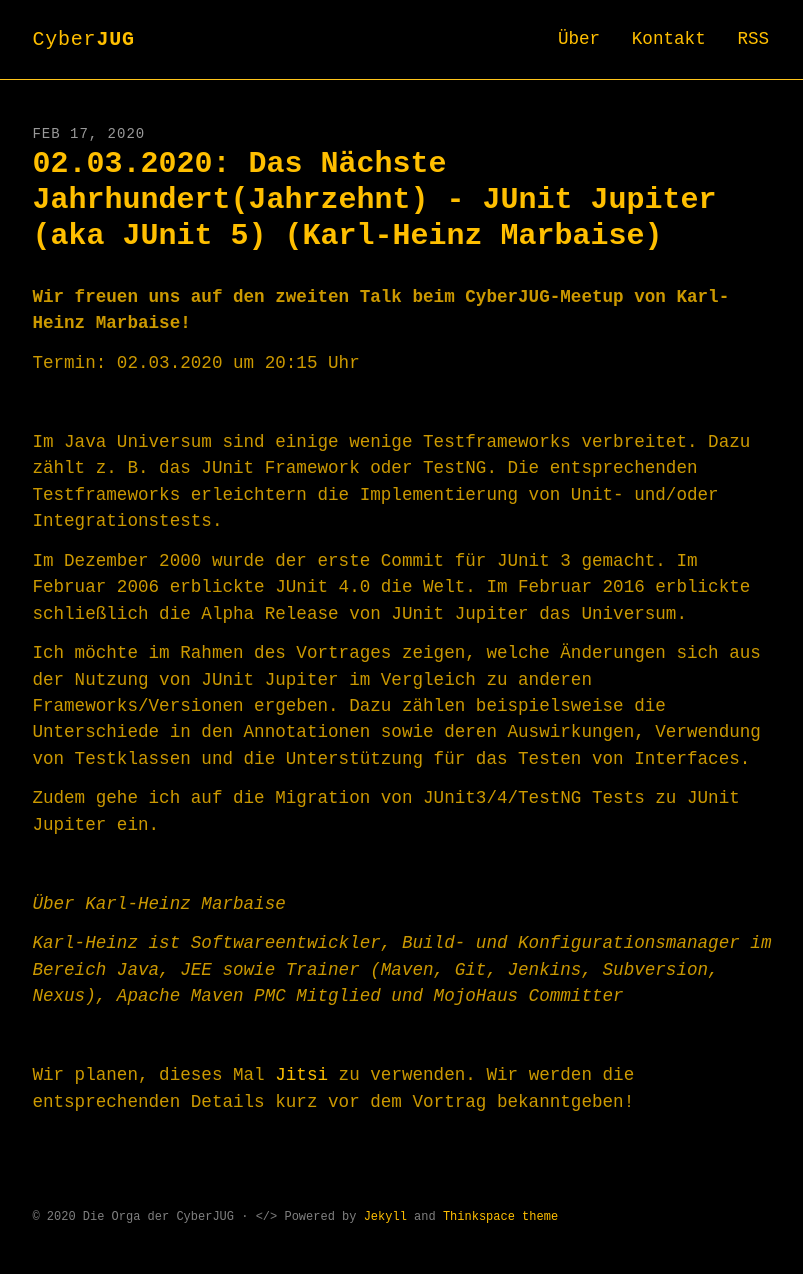
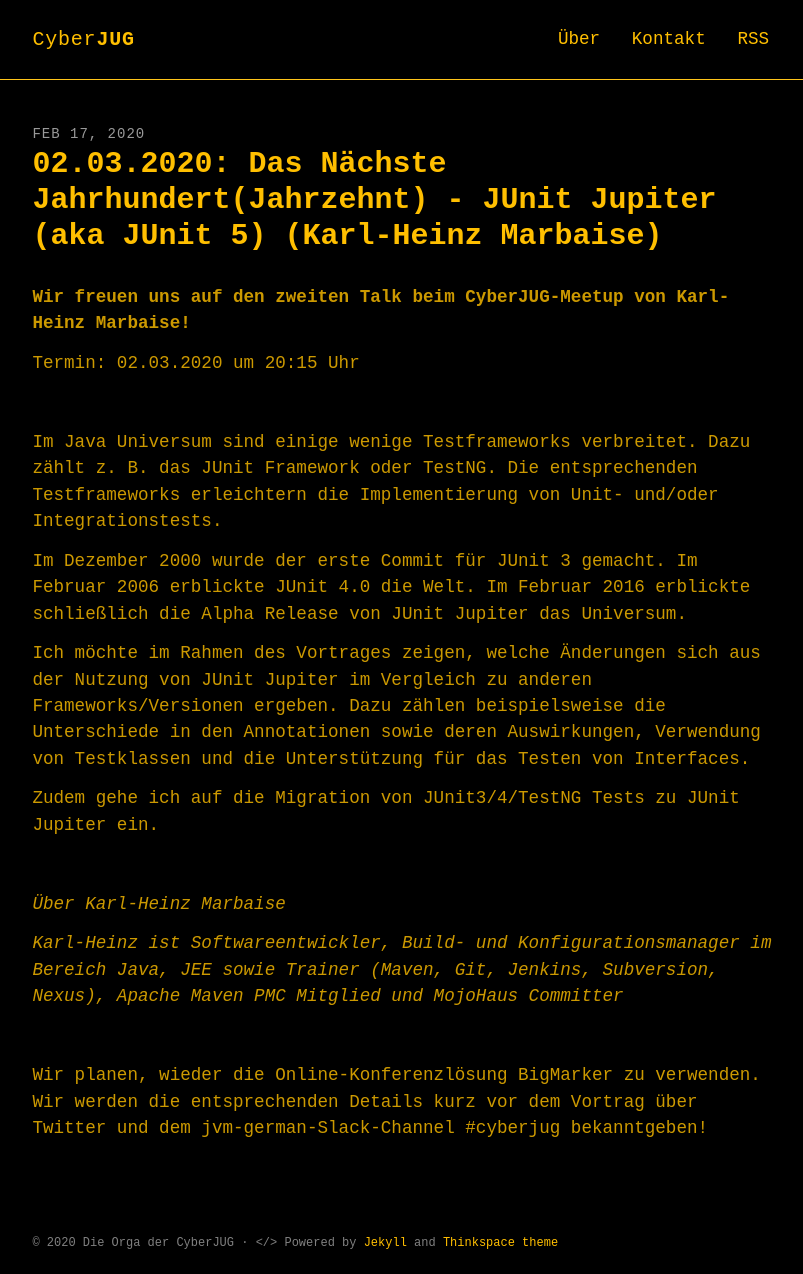
Before and after one commit to cyberjug/website, a Jekyll site: the page built from _posts/2020-02-17-jupiter.md, in a window 1280 px wide, cut to the strip 0-1274 px from the top of the page. Shown: the whole strip, without its empty margins (234-1037 px from the left). Built offline with Jekyll 4.4.1, drawn with Linux system fonts in a browser that asks for light colours; some web fonts are replaced.

Commit message:
update video conferencing hint

```diff
--- a/_posts/2020-02-17-jupiter.md
+++ b/_posts/2020-02-17-jupiter.md
@@ -29,4 +29,4 @@ Zudem gehe ich auf die Migration von JUnit3/4/TestNG Tests zu JUnit Jupiter ein.
 <br>
 
 
-Wir planen, dieses Mal [Jitsi](https://jitsi.org/) zu verwenden. Wir werden die entsprechenden Details kurz vor dem Vortrag bekanntgeben!
+Wir planen, wieder die Online-Konferenzlösung BigMarker zu verwenden. Wir werden die entsprechenden Details kurz vor dem Vortrag über Twitter und dem jvm-german-Slack-Channel #cyberjug bekanntgeben!
--- a/docs/2020/02/17/jupiter/index.html
+++ b/docs/2020/02/17/jupiter/index.html
@@ -46,7 +46,7 @@
           <p><br />
           </p>
 
-          <p>Wir planen, dieses Mal <a href="https://jitsi.org/">Jitsi</a> zu verwenden. Wir werden die entsprechenden Details kurz vor dem Vortrag bekanntgeben!</p>
+          <p>Wir planen, wieder die Online-Konferenzlösung BigMarker zu verwenden. Wir werden die entsprechenden Details kurz vor dem Vortrag über Twitter und dem jvm-german-Slack-Channel #cyberjug bekanntgeben!</p>
            </div>
          </article>
 
```
